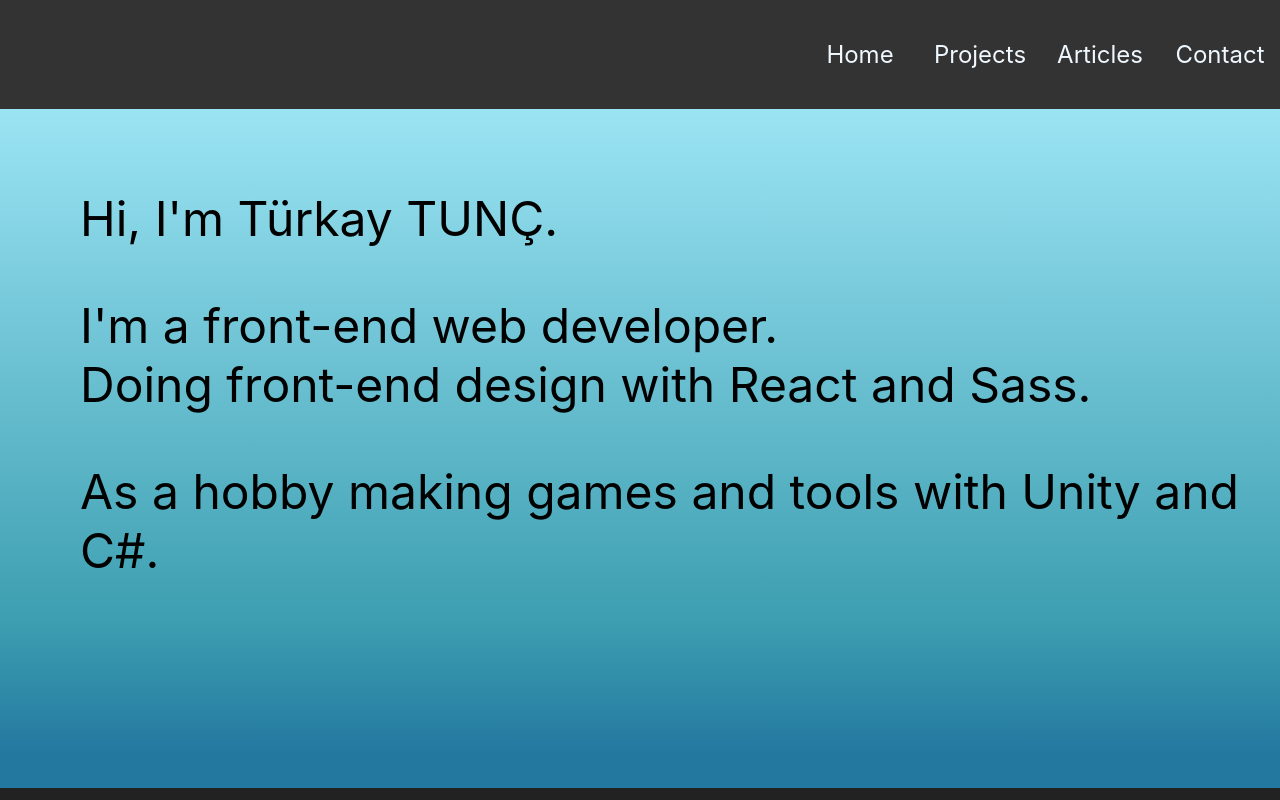
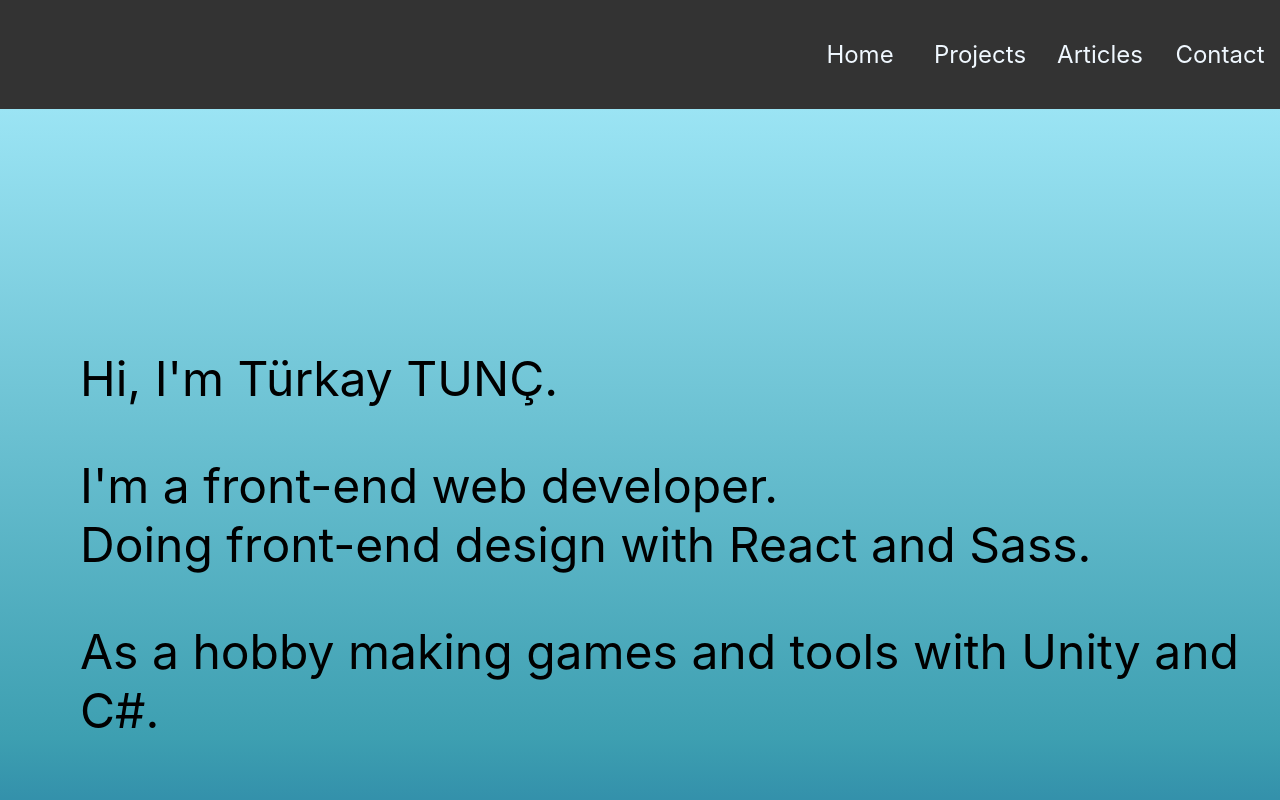
Before and after one commit to turkaytunc/turkaytunc.com, a React (Create React App) app: page / in a window 1280 px wide. Shown: the top 800 px of the page. Built offline with nearby package versions, Linux system fonts and the light colour scheme.

Commit message:
update styles updated for 4k res

```diff
--- a/src/components/home/homepage.styles.scss
+++ b/src/components/home/homepage.styles.scss
@@ -16,7 +16,7 @@
 
 .homepage-wrapper {
   display: flex;
-  flex-direction: column;
+  flex-flow: column wrap;
   background: $dark-blue;
   background: linear-gradient(180deg, $lighter-blue 0%, $light-blue 75%, $dark-blue 95%);
   height: 100%;
@@ -25,21 +25,21 @@
   padding-bottom: 10rem;
 }
 
-@media only screen and (max-width: 520px) {
+@media only screen and (max-width: 520px) and (min-width: 0px) {
+  .intro {
+    font-size: 2rem;
+  }
+}
+
+@media only screen and (min-width: 520px) and (max-width: 720px) {
   .intro {
     font-size: 1.5rem;
   }
 }
 
-@media only screen and (max-width: 720px) {
+@media only screen and (min-width: 2200px) and (max-width: 3800) {
   .intro {
     font-size: 2rem;
-  }
-}
-
-@media only screen and (min-width: 2200px) {
-  .intro {
-    font-size: 2.5rem;
   }
 }
 
@@ -48,9 +48,12 @@
     font-size: 4rem;
 
   }
+}
 
-  .homepage-wrapper {
-    padding-bottom: 20vh;
-    padding-top: 20vh;
-  }
+
+
+
+.homepage-wrapper {
+  padding-bottom: 20vh;
+  padding-top: 20vh;
 }
```
